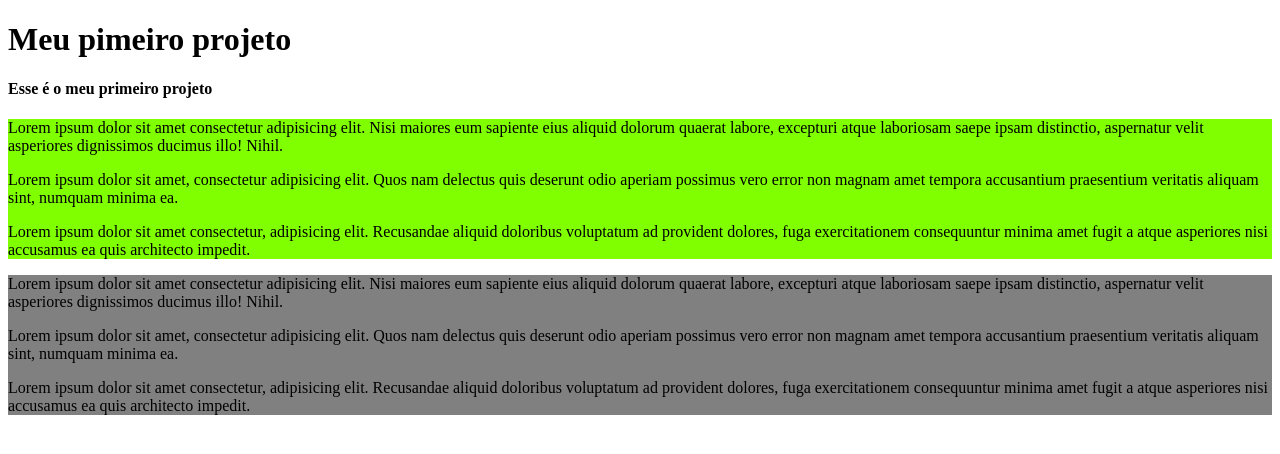
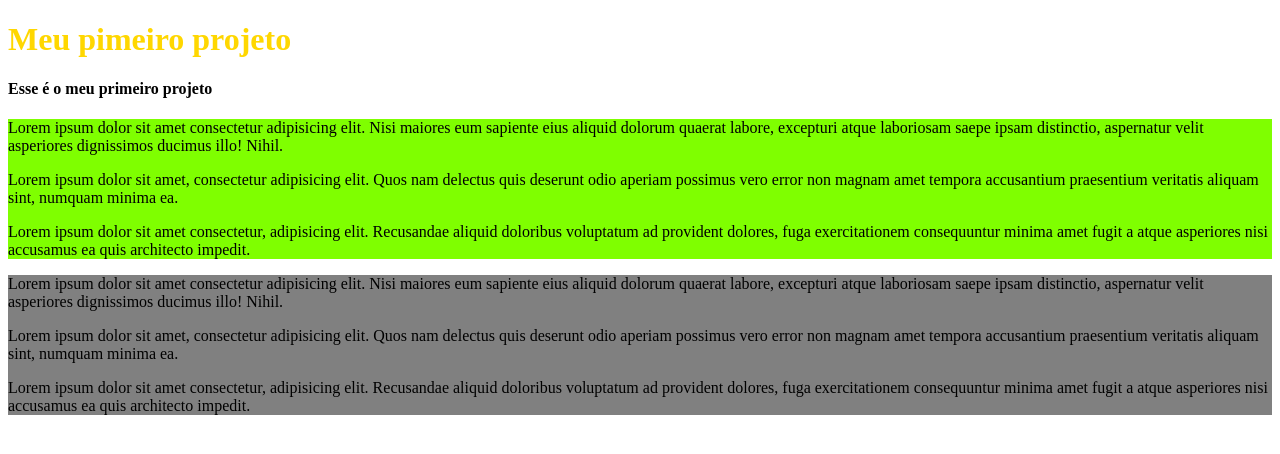
Before and after one commit to hudsonmartins08/aula-01, a plain HTML site: page index.html in a window 1280 px wide. Drawn offline with Linux system fonts and the light colour scheme.

Commit message:
index.css adicionado

```diff
--- /dev/null
+++ b/index.css
@@ -0,0 +1,3 @@
+h1 {
+    color:gold;
+}
--- a/index.html
+++ b/index.html
@@ -4,6 +4,7 @@
     <meta charset="UTF-8" />
     <meta name="viewport" content="width=device-width, initial-scale=1.0" />
     <title>meu primeiro projeto</title>
+    <link rel="stylesheet" href="index.css">
   </head>
   <body>
     <!-- Cabeçalho -->
```
